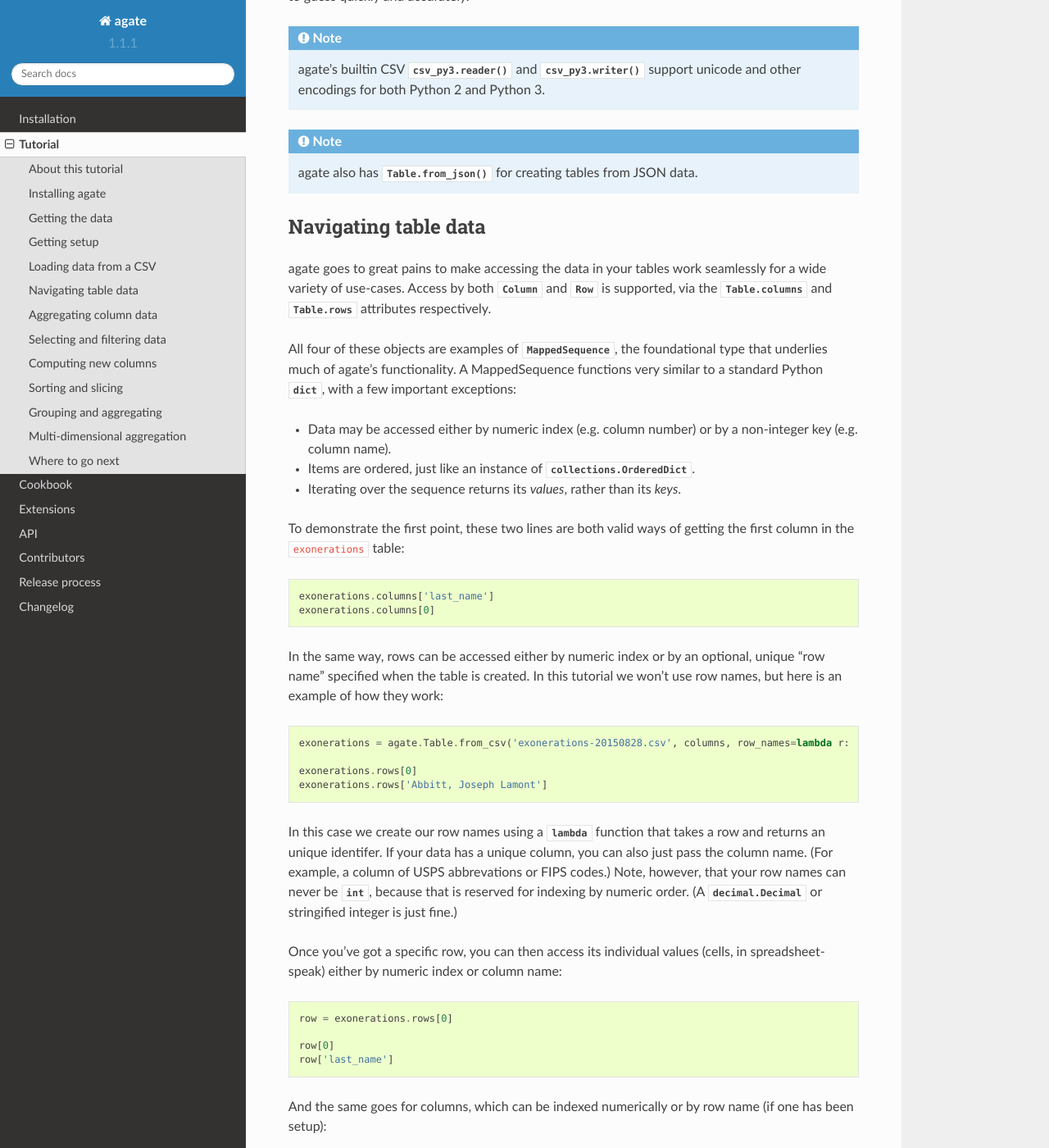
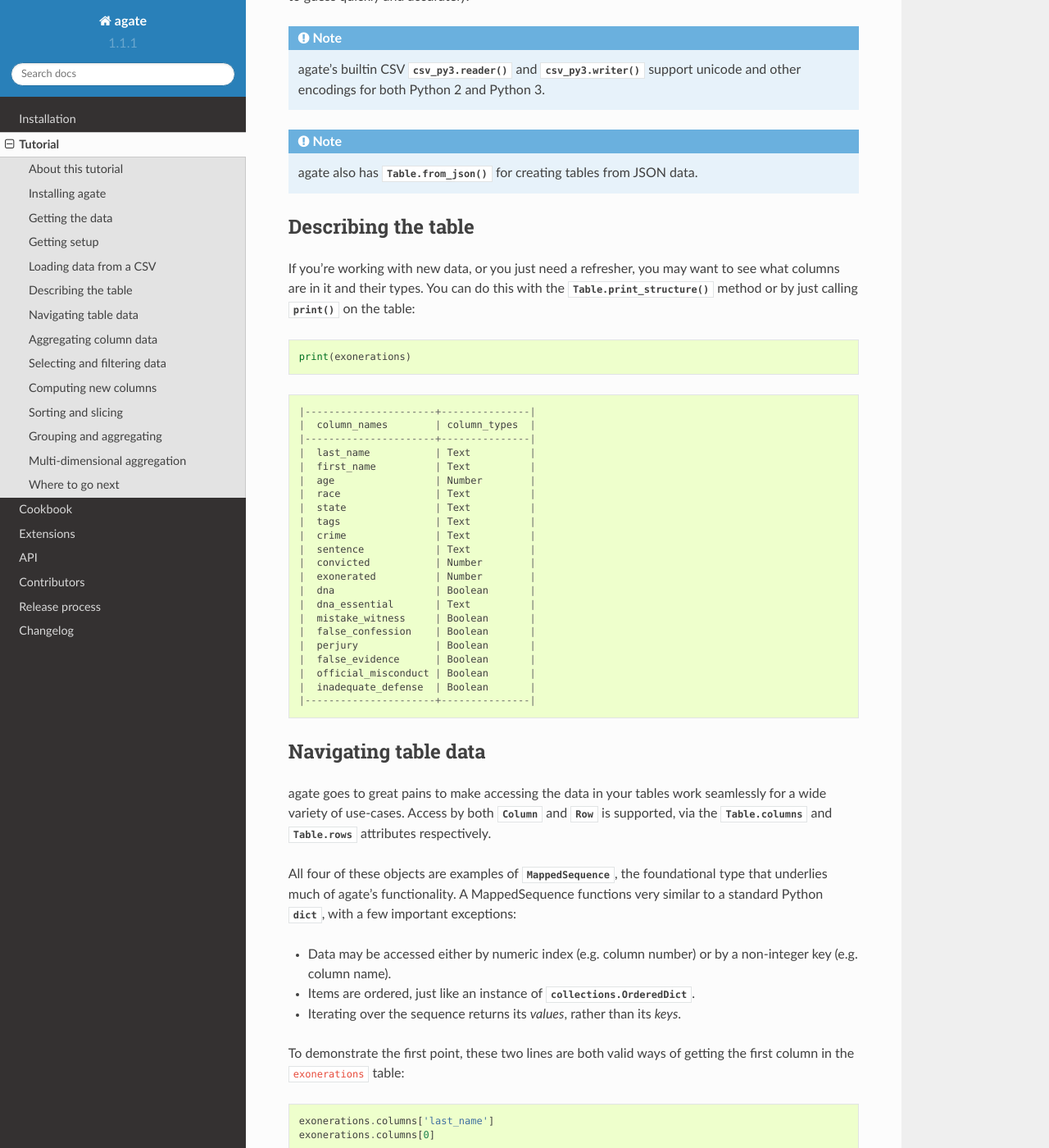
Before and after one commit to wireservice/agate, a Sphinx documentation site: the page built from docs/tutorial.rst, in a window 1280 px wide and 1400 px high, scrolled down 2081 px. Shown: the whole window at 82% size. Built offline with Sphinx 7.4.7 and the Read the Docs theme 2.0.0, drawn with Linux system fonts in a browser that asks for light colours; pages that are not in the unit, such as notebooks, are missing from menus.

Commit message:
Add print_structure to tutorial.

```diff
--- a/CHANGELOG.rst
+++ b/CHANGELOG.rst
@@ -18,7 +18,7 @@
 * :meth:`.Table.rename` is implemented. (#389)
 * :meth:`.TableSet.to_json` is implemented. (#374)
 * :meth:`.Table.to_csv` and :meth:`.Table.to_json` will now create the target directory if it does not exist. (#392)
-* :class:`.Boolean` will not correctly cast numerical ``0`` and ``1``. (#386)
+* :class:`.Boolean` will now correctly cast numerical ``0`` and ``1``. (#386)
 * :meth:`.Table.merge` now consistently maps column names to rows. (#402)
 
 1.1.0 - November 4, 2015
--- a/docs/tutorial.rst
+++ b/docs/tutorial.rst
@@ -85,6 +85,40 @@ The dataset we are using in this tutorial is simple enough that we can rely on t
 .. note::
 
     agate also has :meth:`.Table.from_json` for creating tables from JSON data.
+
+Describing the table
+====================
+
+If you're working with new data, or you just need a refresher, you may want to see what columns are in it and their types. You can do this with the :meth:`.Table.print_structure` method or by just calling :func:`print` on the table:
+
+.. code-block:: python
+
+    print(exonerations)
+
+::
+
+    |----------------------+---------------|
+    |  column_names        | column_types  |
+    |----------------------+---------------|
+    |  last_name           | Text          |
+    |  first_name          | Text          |
+    |  age                 | Number        |
+    |  race                | Text          |
+    |  state               | Text          |
+    |  tags                | Text          |
+    |  crime               | Text          |
+    |  sentence            | Text          |
+    |  convicted           | Number        |
+    |  exonerated          | Number        |
+    |  dna                 | Boolean       |
+    |  dna_essential       | Text          |
+    |  mistake_witness     | Boolean       |
+    |  false_confession    | Boolean       |
+    |  perjury             | Boolean       |
+    |  false_evidence      | Boolean       |
+    |  official_misconduct | Boolean       |
+    |  inadequate_defense  | Boolean       |
+    |----------------------+---------------|
 
 Navigating table data
 =====================
--- a/exonerations.py
+++ b/exonerations.py
@@ -1,7 +1,4 @@
 #!/usr/bin/env python
-
-from collections import OrderedDict
-import csv
 
 import agate
 import proof
```
